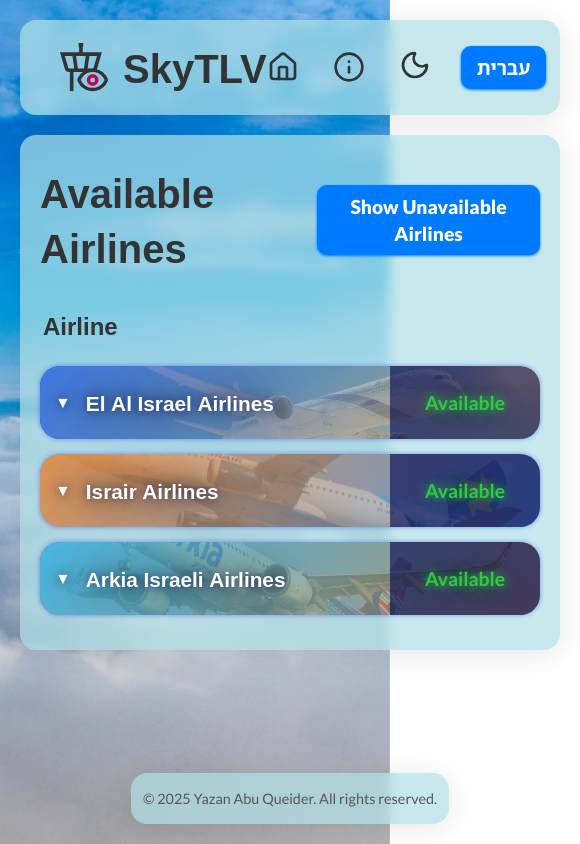
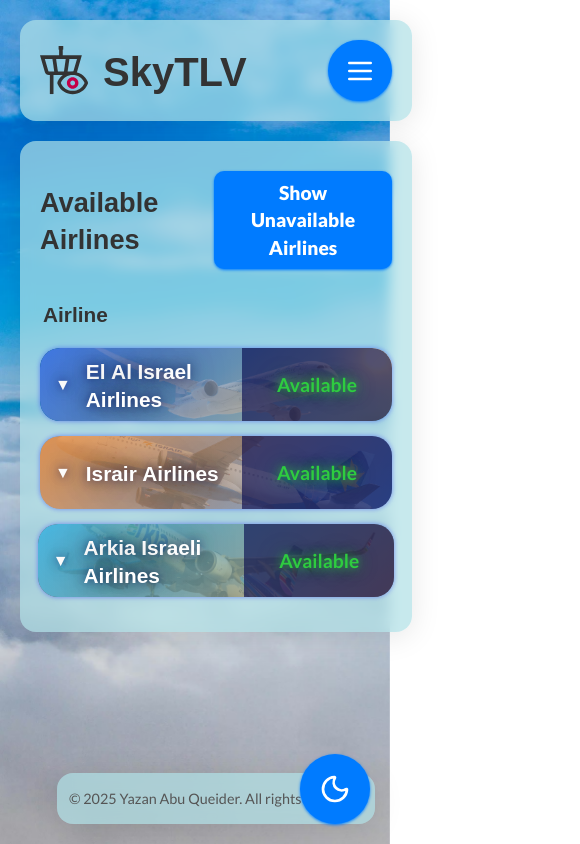
Before and after one commit to norderan/airlines-availability-in-israel, a React (Vite) app: page / in a window 390 px wide. Shown: the whole page, 580 px wide, since content can reach past the window. Built offline with nearby package versions, Linux system fonts and the light colour scheme.

Commit message:
Add mobile support

```diff
--- a/src/components/Layout/Layout.jsx
+++ b/src/components/Layout/Layout.jsx
@@ -1,16 +1,18 @@
 import { Outlet, Link } from "react-router-dom";
 import styles from "./Layout.module.scss";
-import React from "react";
+import React, { useState } from "react";
 import { useLanguage } from "../../context/LanguageContext";
-import { Home, Info } from "lucide-react";
+import { Home, Info, Menu, X } from "lucide-react";
 import ThemeToggleButton from "../ThemeToggleButton/ThemeToggleButton";
 function Layout() {
   const { language, setLanguage } = useLanguage();
-
+  const [isMenuOpen, setIsMenuOpen] = useState(false);
   const toggleLanguage = () => {
     setLanguage((prevLang) => (prevLang === "english" ? "hebrew" : "english"));
   };
-
+  const handleLinkClick = () => {
+    setIsMenuOpen(false);
+  };
   const text = {
     availableAirlines:
       language === "english" ? "Available Airlines" : "חברות תעופה זמינות",
@@ -32,6 +34,9 @@
         (language === "hebrew" ? ` ${styles.hebrewText}` : "")
       }
     >
+      <button className={styles.mobileDarkmodeButton}>
+        <ThemeToggleButton />
+      </button>
       <header>
         <div className={styles.logoContainer}>
           <svg
@@ -165,11 +170,21 @@
 
           <h1>{text.title}</h1>
         </div>
-        <nav>
-          <ul>
+        <button
+          className={styles.hamburgerButton}
+          onClick={() => setIsMenuOpen(!isMenuOpen)}
+          aria-expanded={isMenuOpen}
+          aria-controls="main-navigation"
+        >
+          {isMenuOpen ? <X size={32} /> : <Menu size={32} />}
+        </button>
+
+        <nav
+          className={`${styles.mainNav} ${isMenuOpen ? styles.navOpen : ""}`}
+        >
+          <ul id="main-navigation">
             <li>
-              {" "}
-              <Link to="/">
+              <Link to="/" onClick={handleLinkClick}>
                 <Home
                   className={styles.naveIcon}
                   size={32}
@@ -178,22 +193,25 @@
               </Link>
             </li>
             <li>
-              <Link to="/about">
-                <Info
-                  className={styles.naveIcon}
-                  size={32}
-                  style={{ verticalAlign: "middle", marginRight: 4 }}
-                />
+              <Link to="/about" onClick={handleLinkClick}>
+                <Info className={styles.naveIcon} size={32} />
               </Link>
             </li>
+            <li className={styles.themeToggleListItem}>
+              <ThemeToggleButton />
+            </li>
+            <li>
+              <button
+                className={styles.toggleLanguageButton}
+                onClick={() => {
+                  toggleLanguage();
+                  handleLinkClick();
+                }} // Close menu on language toggle
+              >
+                {language === "english" ? "עברית" : "English"}
+              </button>
+            </li>
           </ul>
-          <ThemeToggleButton />
-          <button
-            className={styles.toggleLanguageButton}
-            onClick={toggleLanguage}
-          >
-            {language === "english" ? "עברית" : "English"}
-          </button>
         </nav>
       </header>
       <main>
--- a/src/components/Layout/Layout.module.scss
+++ b/src/components/Layout/Layout.module.scss
@@ -4,7 +4,39 @@
   direction: rtl;
   unicode-bidi: embed; /* Often used with direction: rtl; */
 }
+.hamburgerButton {
+  display: none; // Hidden by default on desktop
+  border: none;
+  z-index: 1001;
+  padding-top: 15px;
+  border-radius: 50px;
+}
 
+.mobileDarkmodeButton {
+  display: none; // Hidden by default on desktop
+  @include variables.buttonTheme();
+  border-radius: 50px;
+  position: fixed;
+  right: 20px;
+  bottom: 20px;
+  z-index: 1002;
+  width: 70px;
+  height: 70px;
+  padding-top: 15px;
+  * {
+    color: white;
+  }
+}
+
+ul {
+  list-style: none;
+  display: flex;
+  justify-content: center;
+  align-items: center;
+  padding: 0;
+  margin: 0;
+  gap: 30px;
+}
 .container {
   display: flex;
   flex-direction: column;
@@ -19,7 +51,7 @@
     flex-direction: row;
     justify-content: space-between;
     align-items: center;
-    padding: 20px 40px;
+    padding: 20px;
     text-align: center;
     background: var(--color-primary-glass);
     border-radius: 16px;
@@ -27,6 +59,7 @@
     backdrop-filter: blur(6.2px);
     -webkit-backdrop-filter: blur(6.2px);
     margin-bottom: 20px;
+
     .logoContainer {
       display: flex;
       flex-direction: row;
@@ -39,7 +72,6 @@
       }
 
       svg {
-        //fill: var(--color-text-primary);
         fill: var(--color-text-primary);
         width: 48px;
         height: auto;
@@ -53,19 +85,11 @@
       button {
         margin: 0;
       }
-      ul {
-        list-style: none;
-        display: flex;
-        justify-content: center;
-        padding: 0;
-        margin: 0;
-        gap: 30px;
 
-        svg {
-          color: var(--color-text-primary);
-          &:hover {
-            color: var(--color-accent);
-          }
+      svg {
+        color: var(--color-text-primary);
+        &:hover {
+          color: var(--color-accent);
         }
       }
     }
@@ -109,3 +133,46 @@
     }
   }
 }
+
+@media (max-width: 768px) {
+  .themeToggleListItem {
+    display: none;
+  }
+  .mobileDarkmodeButton {
+    display: block;
+  }
+
+  /* Show Hamburger Button */
+  .hamburgerButton {
+    display: block; // Hidden by default on desktop
+  }
+  .mainNav {
+    position: fixed;
+    top: 0;
+    left: 0;
+    width: 100%;
+    height: 100%;
+    background: var(--color-primary);
+
+    opacity: 0; // Start hidden
+    visibility: hidden; // Hide from screen readers when closed
+
+    border-radius: 20px;
+    z-index: 999; // Below hamburger button, above content
+  }
+
+  /* State when Mobile Nav is Open */
+  .mainNav.navOpen {
+    opacity: 1; // Show
+    visibility: visible; // Make visible to screen readers
+  }
+
+  ul {
+    flex-direction: row-reverse;
+    justify-content: start;
+    align-items: center;
+    width: 80%;
+    border-radius: 15px;
+    padding: 0 20px;
+  }
+}
--- a/src/features/AvailableAirlines/AvailableAirlines.module.scss
+++ b/src/features/AvailableAirlines/AvailableAirlines.module.scss
@@ -10,6 +10,7 @@
   justify-content: space-between;
   align-items: center;
   margin: 10px 0px 10px 0px;
+  gap: 30px;
   h1 {
     margin: 0;
   }
@@ -23,3 +24,20 @@
   align-items: center;
   color: var(--color-text-secondary);
 }
+
+@media (max-width: 768px) {
+  .accordionHeader {
+    h1 {
+      font-size: 1.7rem;
+    }
+  }
+  .accordionSubHeader {
+    h3 {
+      font-size: 1.3rem;
+    }
+  }
+
+  .logoContainer svg {
+    width: 38px; // Adjust SVG size
+  }
+}
--- a/src/styles/index.scss
+++ b/src/styles/index.scss
@@ -3,7 +3,7 @@
 body {
   margin: 0;
   padding: 0;
-  min-width: 580px;
+  min-width: 432px;
 }
 
 h1 {
```
Also changed, not shown: designs/logo.svg.
